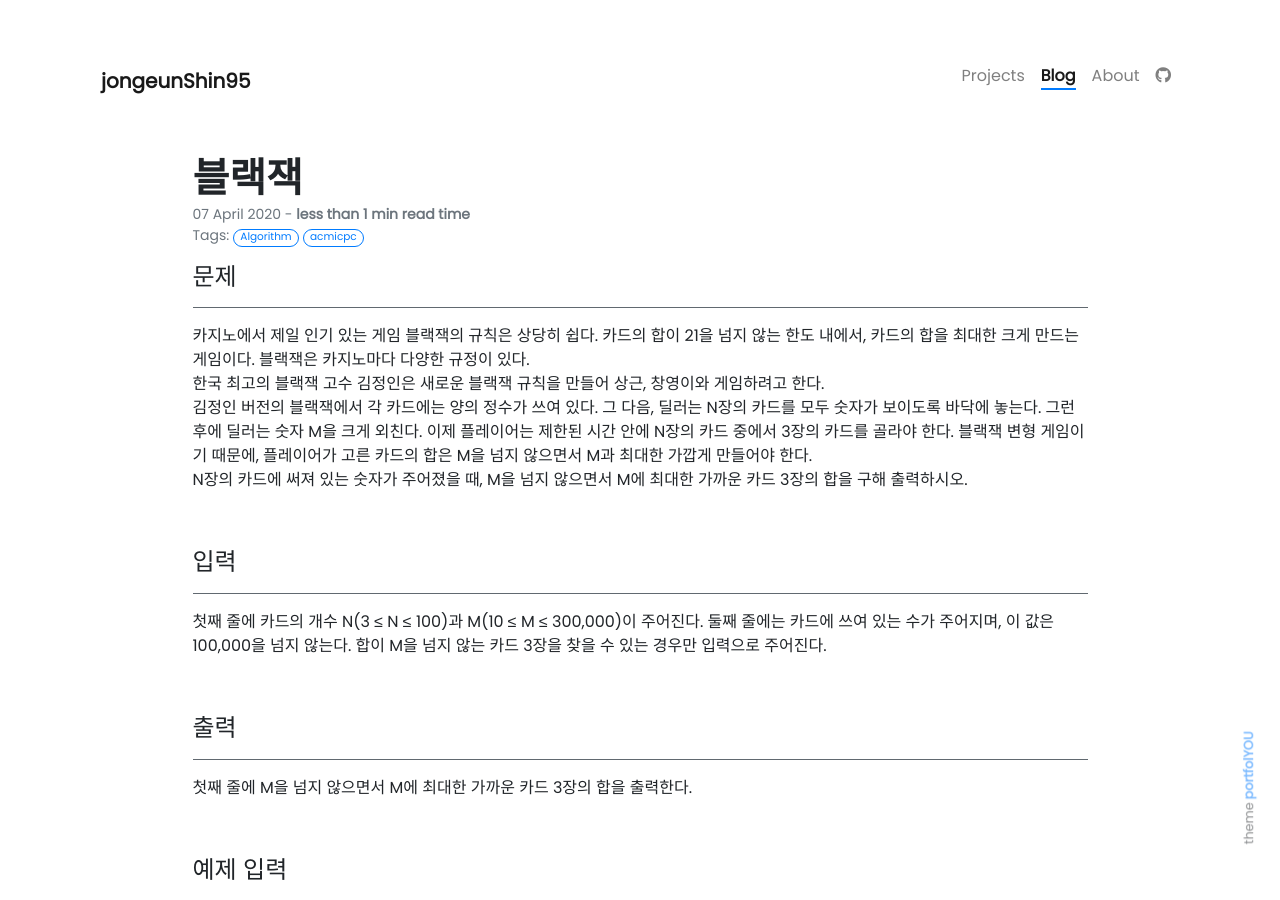
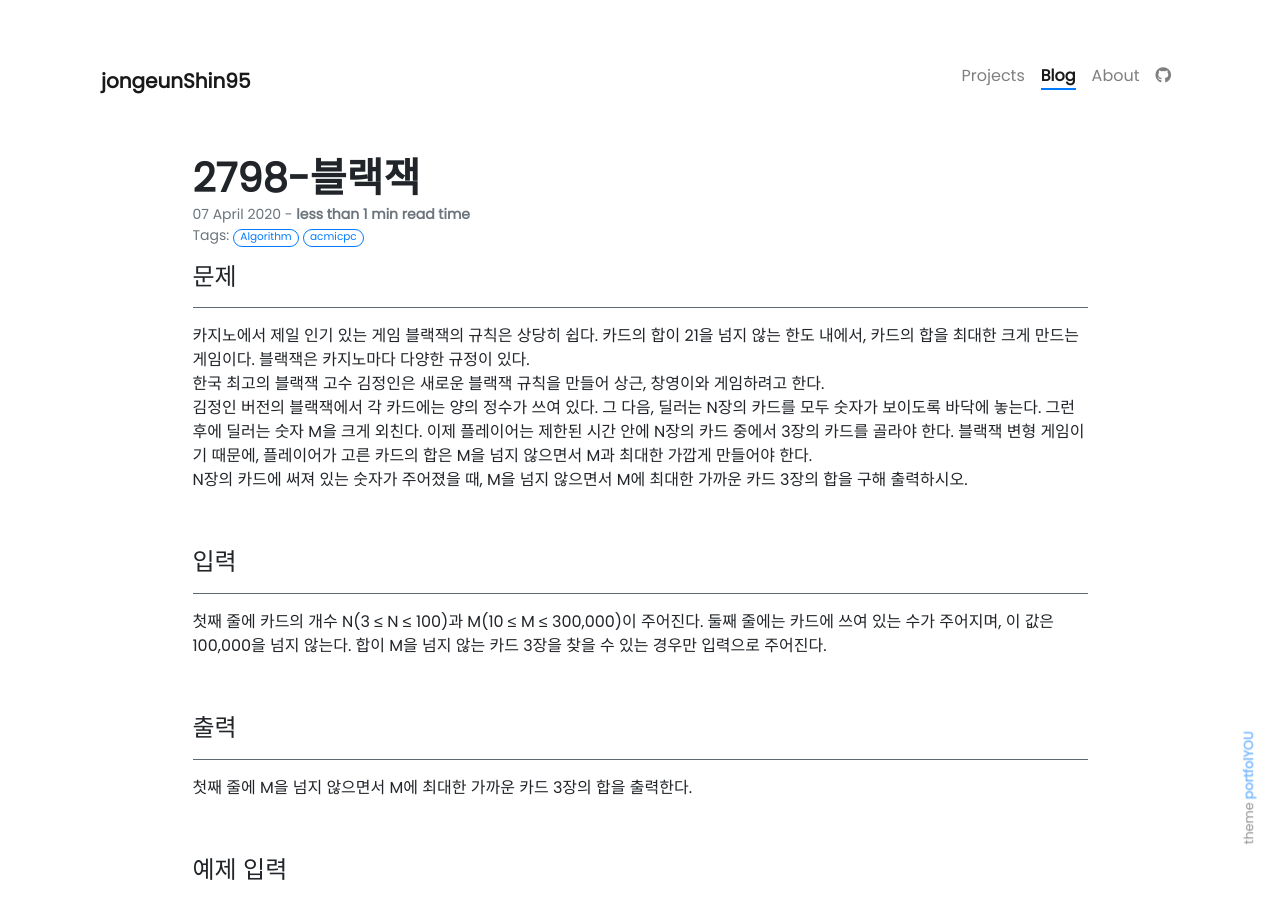
Before and after one commit to jongeunShin95/jongeunshin95.github.io, a Jekyll site: the page built from _posts/2020-04-07-acmicpc-2798.md, in a window 1280 px wide and 900 px high. Built offline with Jekyll 4.4.1, drawn with Linux system fonts in a browser that asks for light colours; nearby versions of some CDN libraries; our own code applies the rules of GitHub Pages for plain Markdown files; comment, search, counter and statistics services are not loaded.

Commit message:
add acmicpc 2798

```diff
--- a/_includes/head.html
+++ b/_includes/head.html
@@ -20,4 +20,9 @@
   <!-- Custom CSS -->
   <link rel="stylesheet" href="{{ '/assets/css/style.css' | relative_url }}" type="text/css">
 
+  <!-- Latex -->
+  <script type="text/javascript" async
+  src="https://cdn.mathjax.org/mathjax/latest/MathJax.js?config=TeX-MML-AM_CHTML">
+</script>
+
 </head>
--- a/_posts/2020-04-07-acmicpc-2798.md
+++ b/_posts/2020-04-07-acmicpc-2798.md
@@ -1,5 +1,5 @@
 ---
-title: 블랙잭
+title: 2798-블랙잭
 tags: [Algorithm, acmicpc]
 style: fill
 color: dark
```
